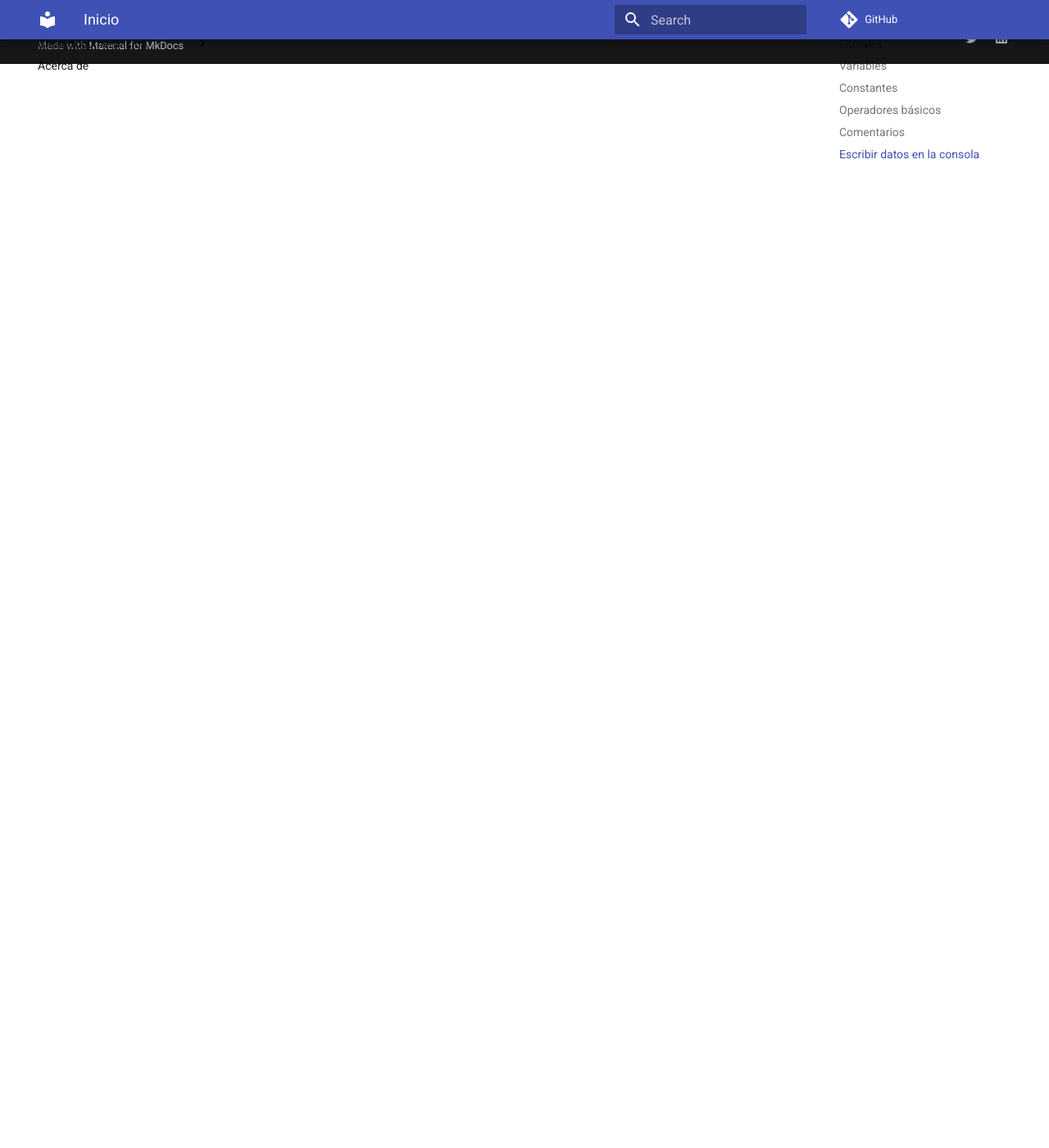
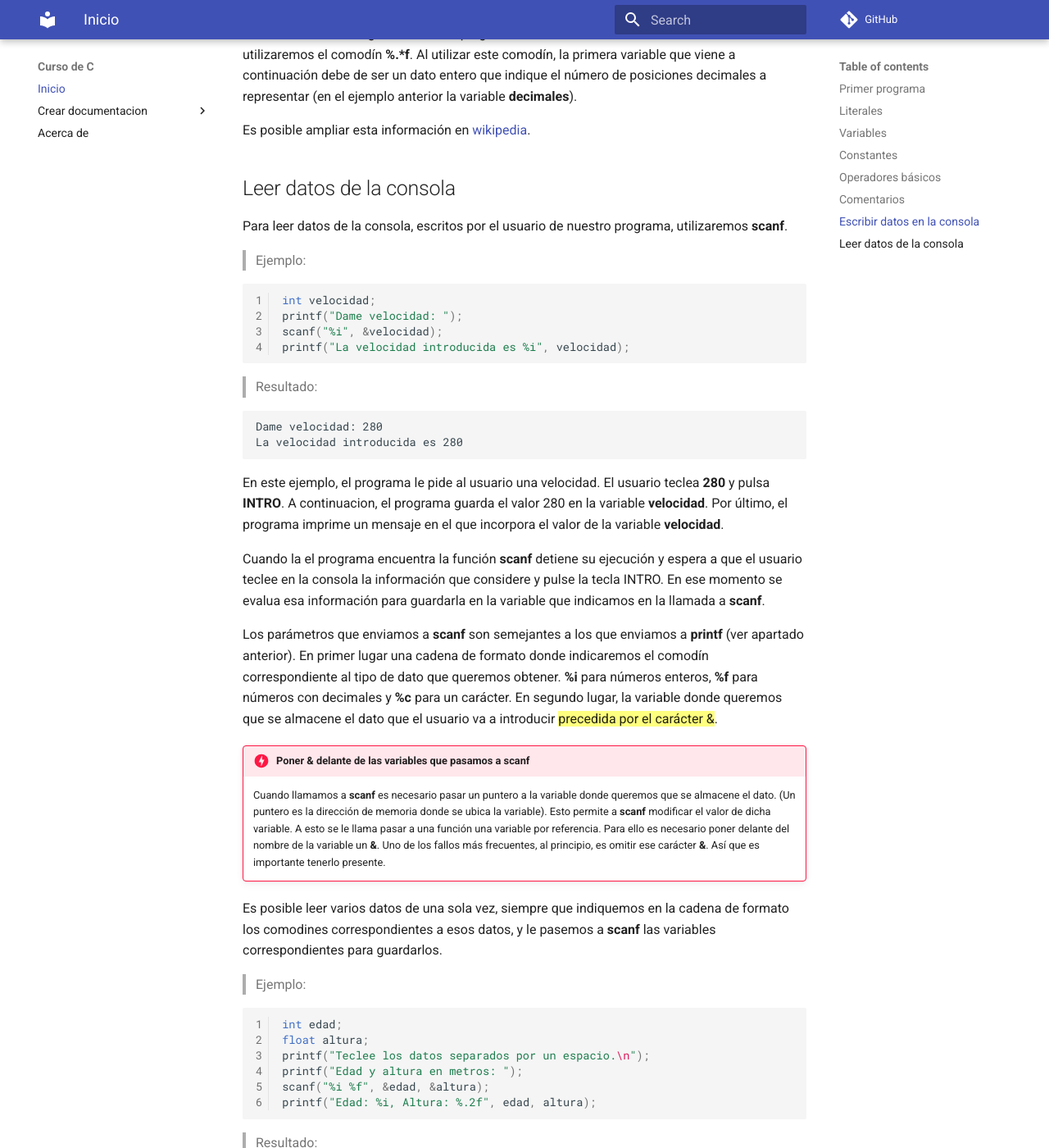
Before and after one commit to mcuartas/curso-c, an MkDocs documentation site: the page built from docs/index.md, in a window 1280 px wide and 1400 px high, scrolled down 6242 px. Shown: the whole window at 82% size. Built offline with MkDocs 1.6.1 and Material for MkDocs 9.7.7, drawn with Linux system fonts in a browser that asks for light colours; comment, search, counter and statistics services are not loaded; old or Windows-style settings are respelled for this version of MkDocs; before the commit the page ends 6320 px from its top, so only the background shows below that; some of the changed text lies outside the part shown.

Commit message:
about editor

```diff
--- a/docs/index.md
+++ b/docs/index.md
@@ -125,6 +125,8 @@ Los comentarios comienzan con  **/\*** y terminan con **\*/** cuando ocupan más
 
 Para escribir datos en la consola utilizaremos la función **printf**.
 
+>Ejemplo:
+
 	#!c
 	int a = 2;
 	float b = 4.5, suma;
@@ -134,7 +136,7 @@ Para escribir datos en la consola utilizaremos la función **printf**.
 	printf("La suma de %i y %f es %f \n", a, b, suma);
 	printf("La letra %c es la ultima", c);
 
-Resultado:
+>Resultado:
 
 	Mensaje sin datos
 	La suma de 2 y 4.500000 es 6.500000
@@ -152,15 +154,19 @@ En la ==línea 6== se incluyen, dentro del texto a escribir, unos comodines form
 |fraccionario|%f     |
 |carácter    |%c     |
 
+> Ejemplo:
+
 	#!c
 	float a = 10.555;
 	printf("El valor %.2f sale con 2 decimales.", a);
 
-Resultado:
+> Resultado:
 
 	El valor 10.56 sale con 2 decimales.
 
 Dentro de un comodín (código de formato), es posible ==establecer el número de decimales== con el que se mostrará el número. Para indicar 2 decimales utilizaremos el comodín **%.2f**. Colocamos un punto y el número de decimales deseado entre el carácter tanto por ciento y la letra f.
+
+> Ejemplo:
 
 	#!c
 	float a = 1.111, b = 2.222, c = 3.333;
@@ -170,7 +176,7 @@ Dentro de un comodín (código de formato), es posible ==establecer el número d
 	printf("%8.2f\t%-8.2f\n", c, d);
 	printf("%8.3f\t%-8.3f\n", e, f);
 
-Resultado:
+> Resultado:
 
 	Columna1        Columna2
 	     1.1        2.2
@@ -179,13 +185,67 @@ Resultado:
 
 También es posible ==indicar cuantas posiciones va a ocupar la impresión de un dato==. Esto nos permitirá disponer los datos en forma de columna. En el ejemplo anterior se especifica que los datos ocupen 8 posiciones cada uno. Por ejemplo, el comodín **%8.1f** indica que hay que mostrar el dato ocupando 8 posiciones y con 1 decimal. El número de posiciones puede ser positivo o negativo. Si es positivo el dato se alinea a la derecha en el espacio asignado. Si es negativo se alinea a la izquierda.
 
+> Ejemplo:
+
 	#!c
 	float dato = 10.555;
 	int decimales = 1;
 	printf("El dato es %.*f", decimales, dato);
 
-Resultado:
+> Resultado:
 
 	El dato es 10.6
 
 Es posible ==especificar el número de decimales con una variable==. Esto nos permite leer ese valor de un fichero de configuración o bien preguntárselo al usuario. Para utilizar esta funcionalidad utilizaremos el comodín **%.\*f**. Al utilizar este comodín, la primera variable que viene a continuación debe de ser un dato entero que indique el número de posiciones decimales a representar (en el ejemplo anterior la variable **decimales**).
+
+Es posible ampliar esta información en [wikipedia](https://es.wikipedia.org/wiki/Printf).
+
+## Leer datos de la consola
+
+Para leer datos de la consola, escritos por el usuario de nuestro programa, utilizaremos **scanf**.
+
+> Ejemplo:
+
+	#!c
+	int velocidad;
+	printf("Dame velocidad: ");
+	scanf("%i", &velocidad);
+	printf("La velocidad introducida es %i", velocidad);
+
+> Resultado:
+
+	Dame velocidad: 280
+	La velocidad introducida es 280
+
+En este ejemplo, el programa le pide al usuario una velocidad. El usuario teclea **280** y pulsa **INTRO**. A continuacion, el programa guarda el valor 280 en la variable **velocidad**. Por último, el programa imprime un mensaje en el que incorpora el valor de la variable **velocidad**.
+
+Cuando la el programa encuentra la función **scanf** detiene su ejecución y espera a que el usuario teclee en la consola la información que considere y pulse la tecla INTRO. En ese momento se evalua esa información para guardarla en la variable que indicamos en la llamada a **scanf**.
+
+Los parámetros que enviamos a **scanf** son semejantes a los que enviamos a **printf** (ver apartado anterior). En primer lugar una cadena de formato donde indicaremos el comodín correspondiente al tipo de dato que queremos obtener. **%i** para números enteros, **%f** para números con decimales y **%c** para un carácter. En segundo lugar, la variable donde queremos que se almacene el dato que el usuario va a introducir ==precedida por el carácter &==.
+
+!!! danger "Poner & delante de las variables que pasamos a scanf"
+	Cuando llamamos a **scanf** es necesario pasar un puntero a la variable donde queremos que se almacene el dato. (Un puntero es la dirección de memoria donde se ubica la variable). Esto permite a **scanf** modificar el valor de dicha variable. A esto se le llama pasar a una función una variable por referencia. Para ello es necesario poner delante del nombre de la variable un **&**. Uno de los fallos más frecuentes, al principio, es omitir ese carácter **&**. Así que es importante tenerlo presente.
+
+Es posible leer varios datos de una sola vez, siempre que indiquemos en la cadena de formato los comodines correspondientes a esos datos, y le pasemos a **scanf** las variables correspondientes para guardarlos.
+
+> Ejemplo:
+
+	#!c
+	int edad;
+    float altura;
+    printf("Teclee los datos separados por un espacio.\n");
+	printf("Edad y altura en metros: ");
+	scanf("%i %f", &edad, &altura);
+	printf("Edad: %i, Altura: %.2f", edad, altura);
+
+> Resultado:
+
+	Teclee los datos separados por un espacio.
+	Edad y altura en metros: 28 1.78
+	Edad: 28, Altura: 1.78
+
+En este ejemplo se le piden al usuario dos datos. El usuario introduce los dos datos separados por un espacio y pulsa **INTRO**. La función **scanf** es capaz de leer los dos datos simultaneamente y guardarlos en las variables **edad** y **altura**.
+
+Cuando vamos a leer varios datos, en la cadena de formato de **scanf** es necesario introducir los comodines correspondientes con el formato adecuado para que coincidan con la entrada que el usuario realize. Luego, separadas por comas, incluiremos tantas variables como datos a leer. Es importante incluir el **&** delante de las variables para pasarlas por referencia.
+
+Puede ser complicado que el usuario respete el formato esperado a la hora de introducir múltiples datos simultaneamente. En la mayor parte de los casos es recomendable pedir cada dato de forma individual.
```
Also changed, not shown: other parts of docs/index.md (+1 -1 lines), docs/mkdocs.md (+1 -0 lines).
